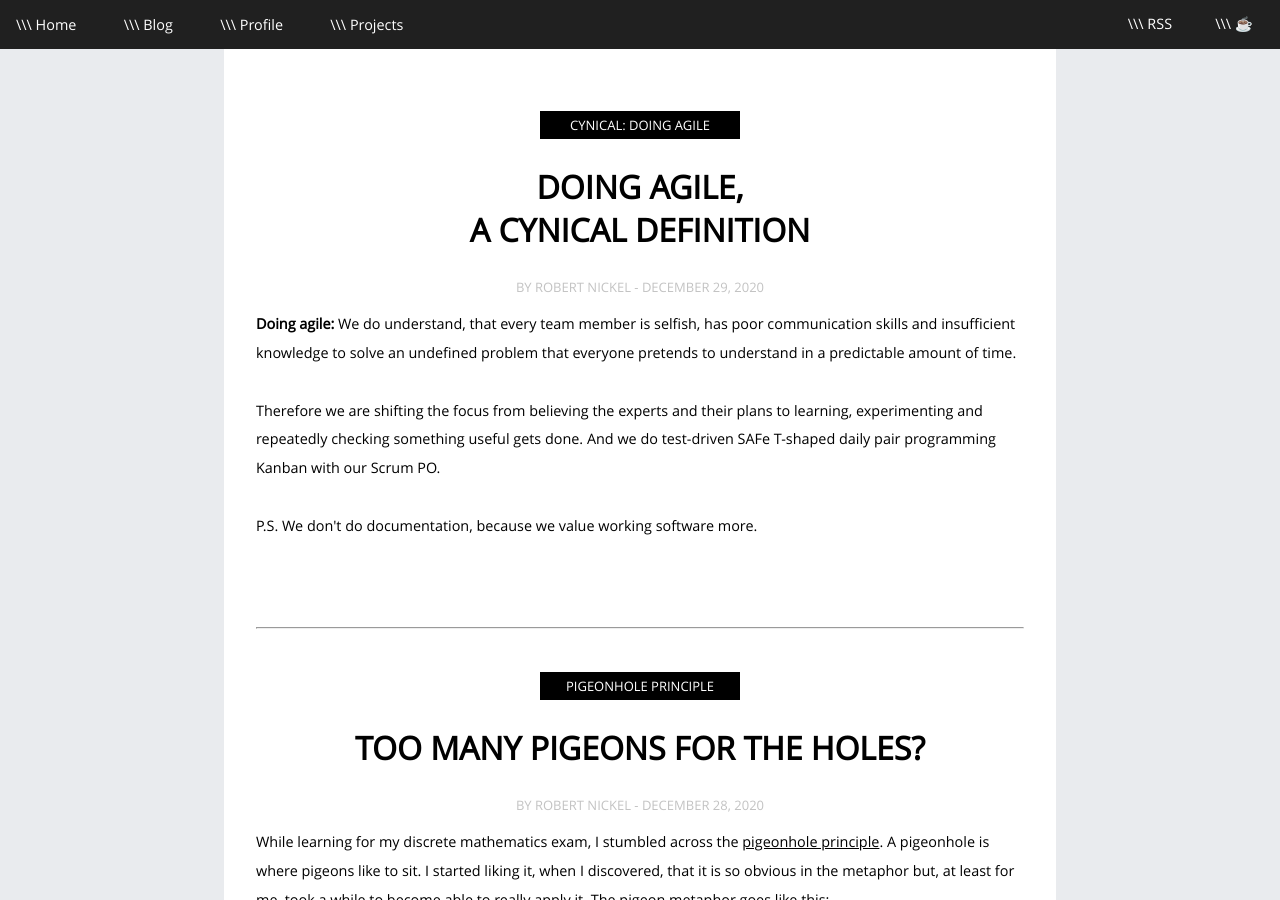
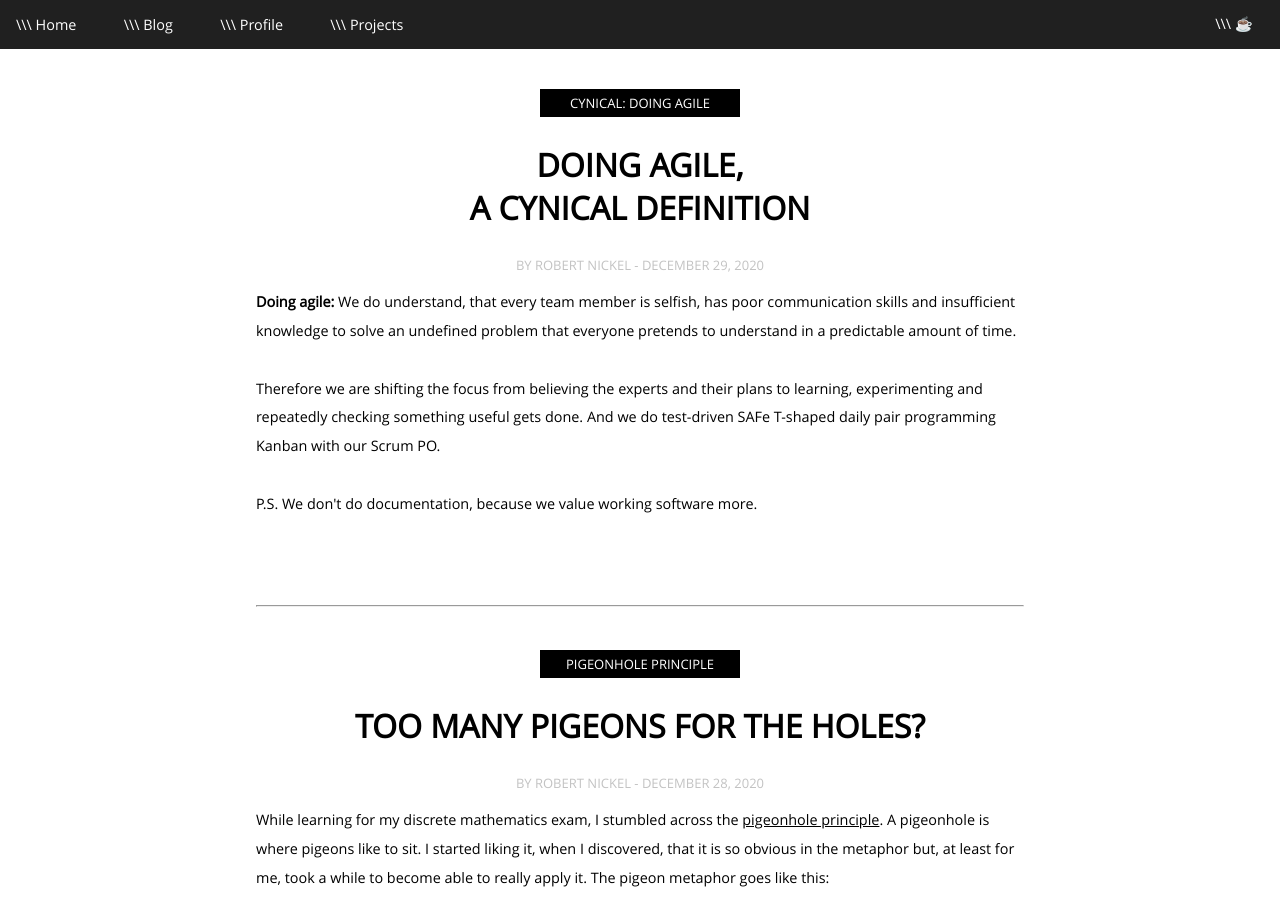
Before and after one commit to Robert-Nickel/Robert-Nickel.github.io, a Jekyll site: the page built from blog.html, in a window 1280 px wide and 900 px high. Built offline with Jekyll 4.4.1, drawn with Linux system fonts in a browser that asks for light colours.

Commit message:
Applied default layout to blog as well.

```diff
--- a/blog.html
+++ b/blog.html
@@ -1,25 +1,6 @@
-<html>
-
-<head>
-    <meta name="viewport" content="width=device-width, initial-scale=1.0, user-scalable=no" />
-    <title>Software Experiences by Robert Nickel</title>
-    <meta name="description"
-        content="Agile Software Engineering from the perspective of an Agile Advocate, Software Engineer and Things Doer.">
-    <meta charset="utf-8">
-    <link rel="stylesheet" type="text/css" href="styles.css">
-    <link rel="alternate" type="application/atom+xml" title="Blog of Robert Nickel" href="/feed.xml">
-</head>
-
-<body>
-    <div class="header">
-        <a href="/index.html">\\\&nbsp;Home</a>
-        <a href="/blog.html">\\\&nbsp;Blog</a>
-        <a href="/profile.html">\\\&nbsp;Profile</a>
-        <a href="/projects.html">\\\&nbsp;Projects</a>
-        <a style="float: right" href="https://ko-fi.com/robertnickel">\\\&nbsp;☕</a>
-        <a style="float: right" class="btn btn-rss" href="/feed.xml" target="_blank">\\\ RSS</a>
-    </div>
-    <br>
+---
+layout: default
+---
 <div id="cynical-doing-agile" class="article-box">
     <br>
     <br>
@@ -796,10 +777,3 @@
         a "20% designer - 80% software developer" mutant in the world of software engineering. Have fun!
     </p>
 </div>
-    <div class="footer">
-        <a class="profile-comment" href="impressum.html">Impressum</a> ||
-        <a class="profile-comment" href="dsgvo.html">Data Protection</a>
-    </div>
-</body>
-
-</html>
```
Lines whose indentation alone changed are shown as unchanged.
